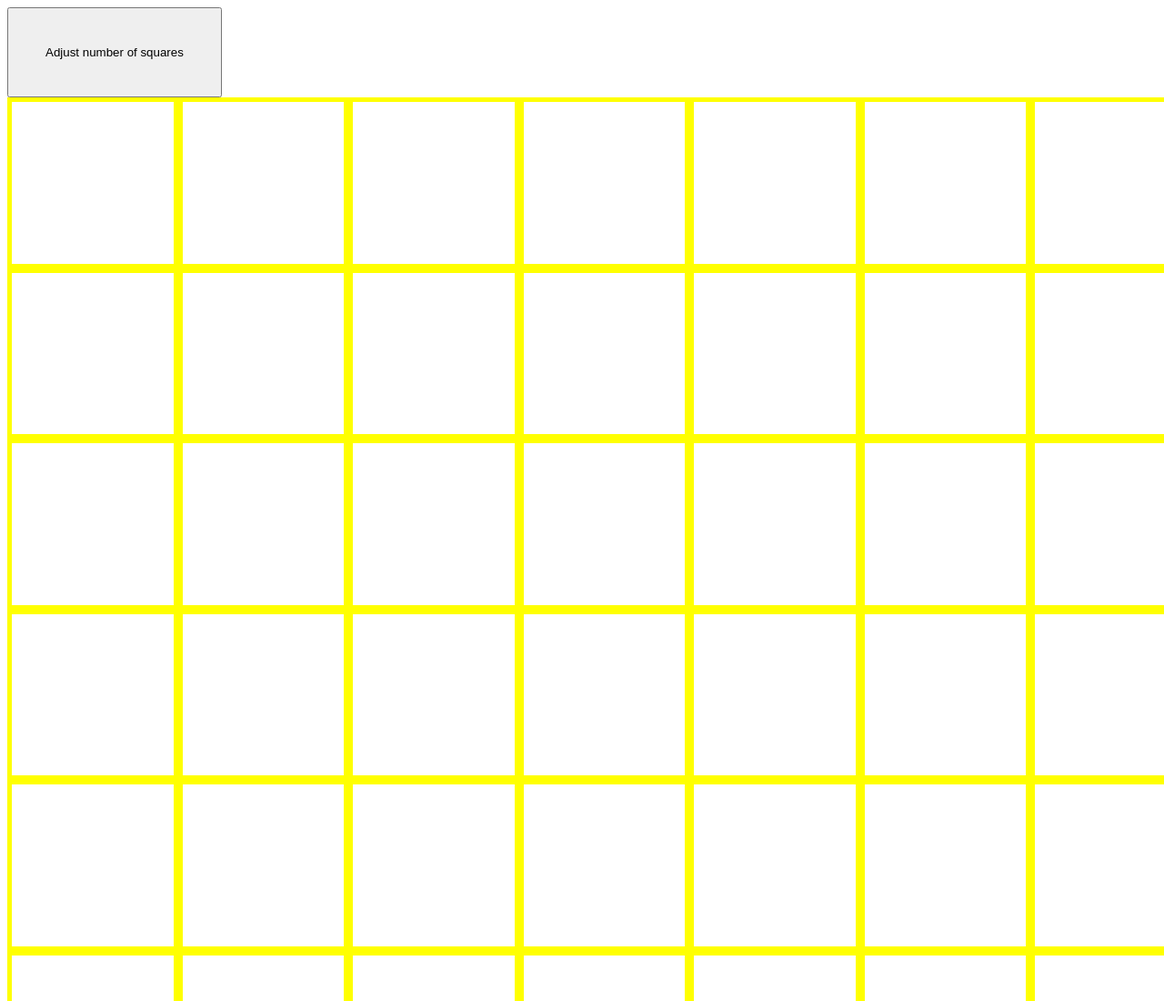
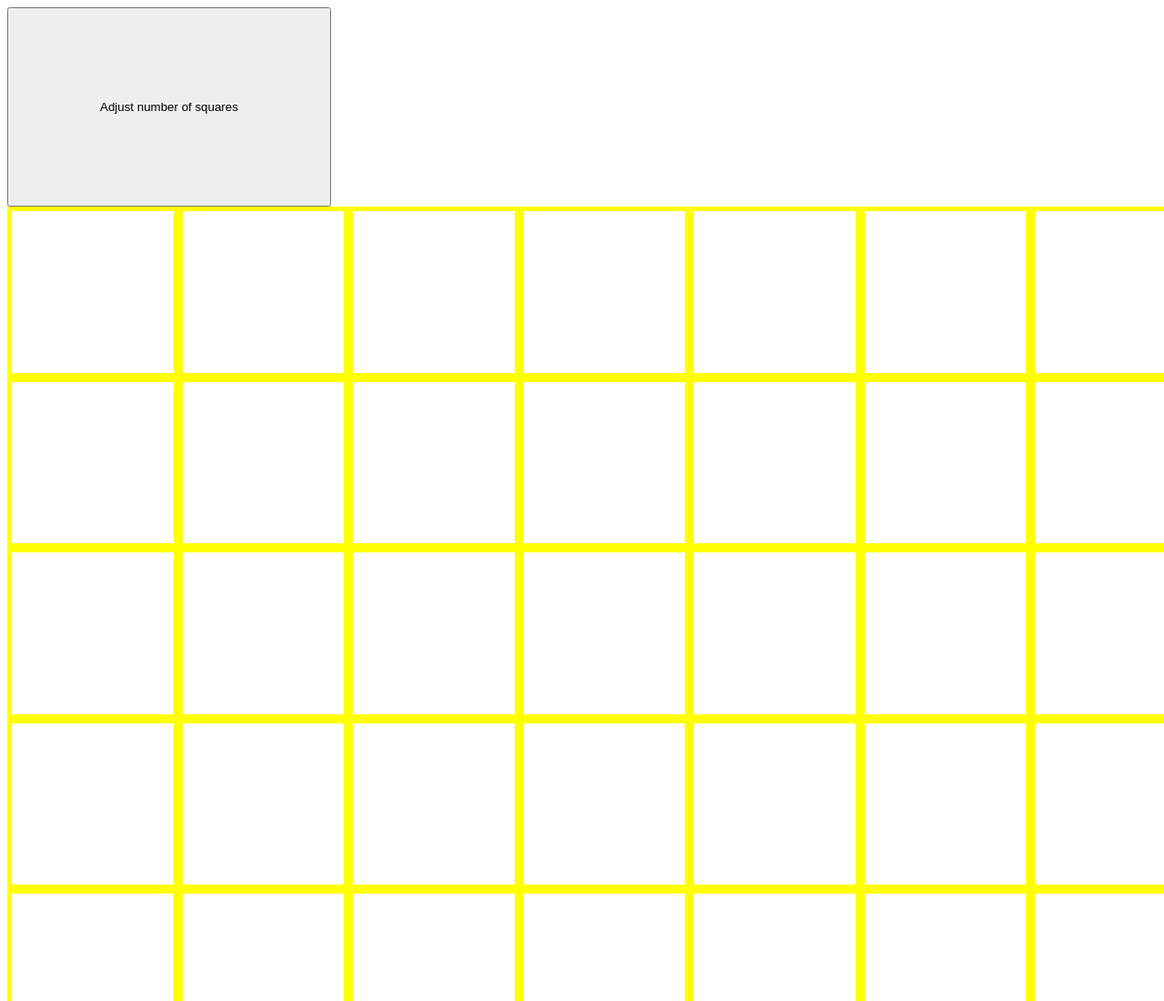
Before and after one commit to accountexeregister/Sketchpad-x-Etch-a-Sketch, a plain HTML site: page index.html in a window 1280 px wide. Shown: the top 1100 px of the page at 91% size. Drawn offline with Linux system fonts and the light colour scheme.

Commit message:
Adjust size of button

```diff
--- a/css/styles.css
+++ b/css/styles.css
@@ -25,6 +25,7 @@
 }
 
 button {
-    text-align: center;
-    padding: 40px;
+    display: flex;
+    justify-content: center;
+    padding: 100px;
 }
```
